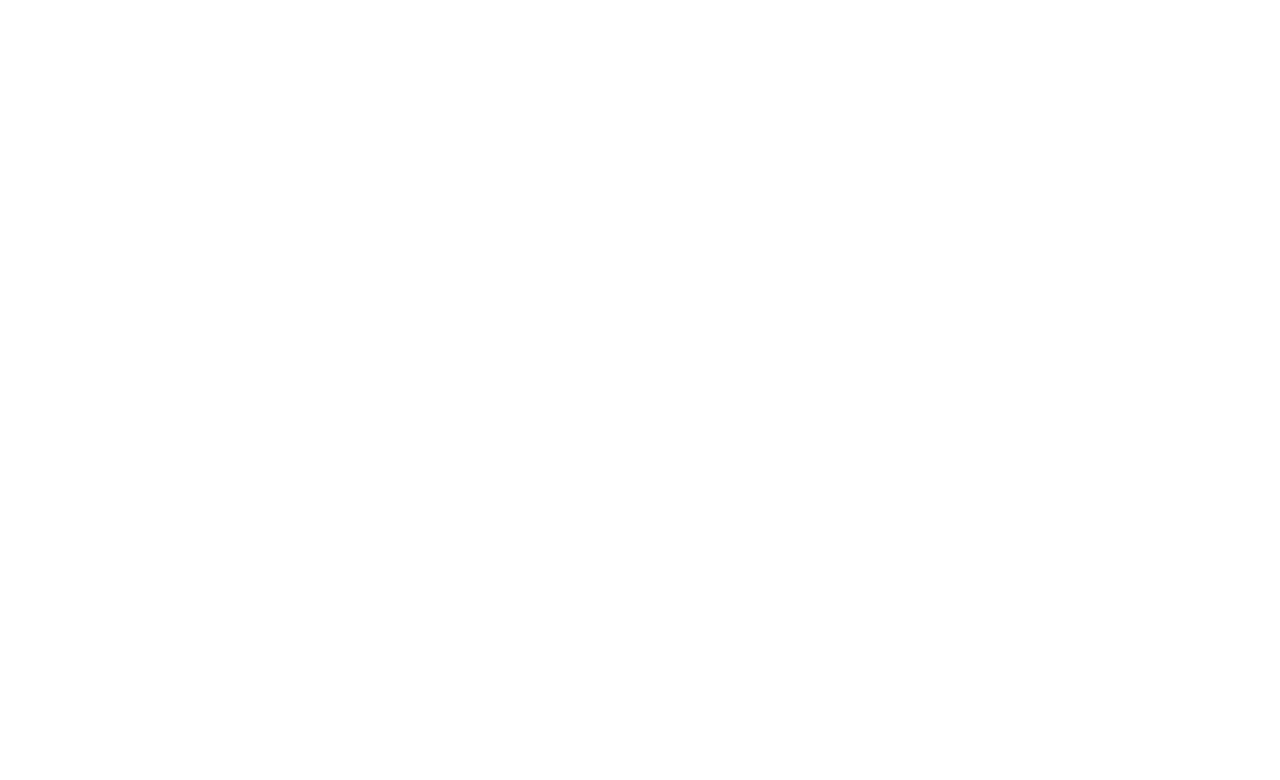
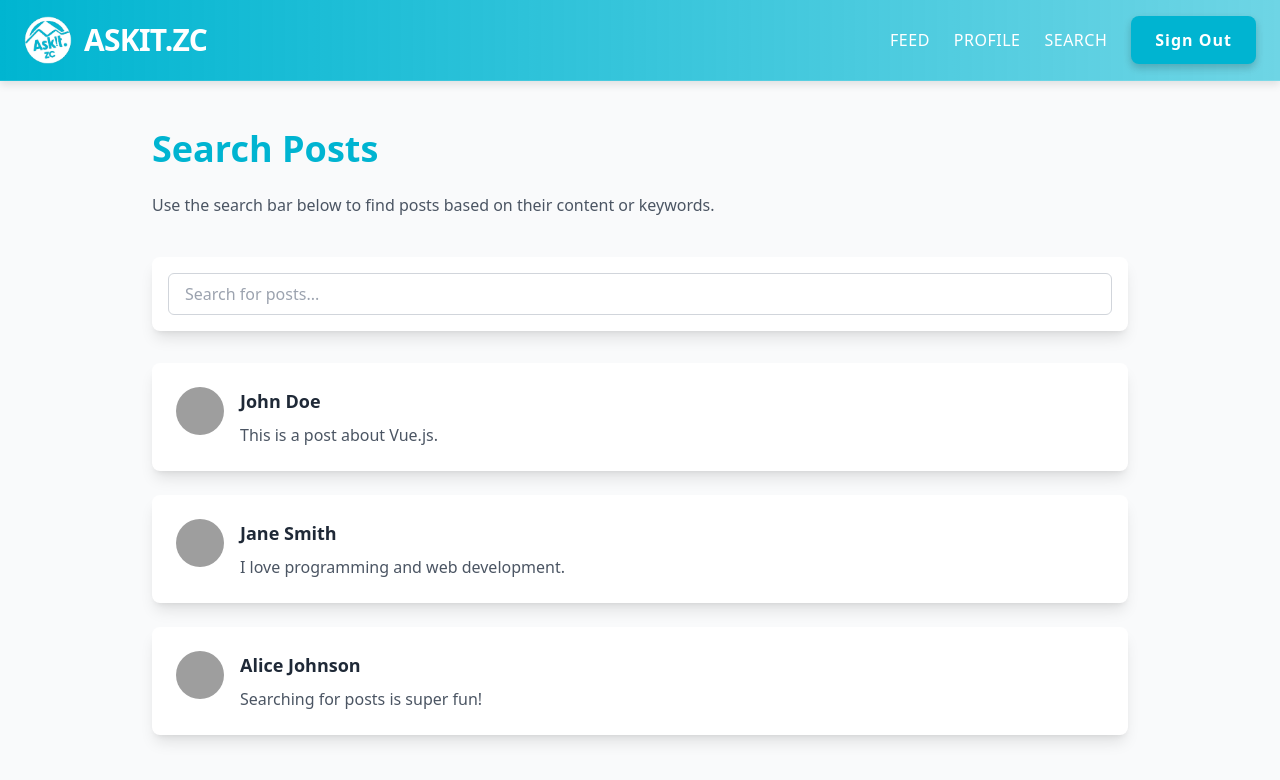
Before and after one commit to MahmoudEl-Gohary/askit-zc, a Vue app in the folder frontend/: page /Search in a window 1280 px wide. Before the commit this address had no page. Shown: the top 780 px of the page. Built offline with nearby package versions, Linux system fonts and the light colour scheme; grey boxes are pictures that could not be loaded.

Commit message:
add footer pages for privacy, terms, and help; update Header and router links

```diff
--- a/frontend/src/components/Header.vue
+++ b/frontend/src/components/Header.vue
@@ -33,7 +33,7 @@
         <RouterLink to="/profile" class="text-white hover:text-[#fff2f2] cursor-pointer transition-all duration-300">
           Profile
         </RouterLink>
-        <RouterLink to="/contact" class="text-white hover:text-[#fff2f2] cursor-pointer transition-all duration-300">
+        <RouterLink to="/Search" class="text-white hover:text-[#fff2f2] cursor-pointer transition-all duration-300">
           Search
         </RouterLink>
 
--- a/frontend/src/router/index.js
+++ b/frontend/src/router/index.js
@@ -5,6 +5,10 @@
 import contact from '@/views/PagesOfHeader/contact.vue'
 import features from '@/views/PagesOfHeader/features.vue'
 import feed from '@/views/feed.vue'
+import terms from '@/views/footer/terms.vue'
+import privacy from '@/views/footer/privacy.vue'
+import help from '@/views/footer/help.vue'
+import Search from '@/views/Search.vue'
 
 const router = createRouter({
   history: createWebHistory(import.meta.env.BASE_URL),
@@ -43,6 +47,26 @@
       path: '/feed',
       name: 'feed',
       component: feed
+    },
+    {
+      path: '/terms',
+      name: 'terms',
+      component: terms
+    },
+    {
+      path: '/privacy',
+      name: 'privacy',
+      component: privacy
+    },
+    {
+      path: '/help',
+      name: 'help',
+      component: help
+    },
+    {
+      path: '/Search',
+      name: 'Search',
+      component: Search
     }
   ],
 })
--- /dev/null
+++ b/frontend/src/views/Search.vue
@@ -0,0 +1,97 @@
+<script setup lang="ts">
+import Header from '@/components/Header.vue';
+import { ref, computed } from 'vue';
+
+// Sample posts data
+const posts = ref([
+  {
+    id: 1,
+    user: {
+      name: 'John Doe',
+      image: '/src/assets/images/profile.jpg',
+    },
+    content: 'This is a post about Vue.js.',
+  },
+  {
+    id: 2,
+    user: {
+      name: 'Jane Smith',
+      image: '/src/assets/images/profile2.jpg',
+    },
+    content: 'I love programming and web development.',
+  },
+  {
+    id: 3,
+    user: {
+      name: 'Alice Johnson',
+      image: '/src/assets/images/profile3.jpg',
+    },
+    content: 'Searching for posts is super fun!',
+  },
+]);
+
+// Search query
+const searchQuery = ref('');
+
+// Computed property to filter posts based on the search query
+const filteredPosts = computed(() =>
+  posts.value.filter((post) =>
+    post.content.toLowerCase().includes(searchQuery.value.toLowerCase())
+  )
+);
+</script>
+
+<template>
+    <Header />
+
+  <div class="min-h-screen bg-gray-50">
+    <div class="max-w-5xl mx-auto px-6 py-12">
+      <!-- Page Header -->
+      <h1 class="text-4xl font-bold text-[#00b4d1] mb-6">Search Posts</h1>
+      <p class="text-gray-600 mb-10">
+        Use the search bar below to find posts based on their content or keywords.
+      </p>
+
+      <!-- Search Bar -->
+      <div class="bg-white shadow-lg rounded-lg p-4 mb-8">
+        <input
+          v-model="searchQuery"
+          type="text"
+          placeholder="Search for posts..."
+          class="w-full px-4 py-2 border border-gray-300 rounded-md focus:ring-2 focus:ring-[#00b4d1] focus:outline-none"
+        />
+      </div>
+
+      <!-- Posts List -->
+      <div class="space-y-6">
+        <!-- Render filtered posts -->
+        <div
+          v-for="post in filteredPosts"
+          :key="post.id"
+          class="bg-white shadow-lg rounded-lg p-6 flex items-start space-x-4"
+        >
+          <!-- User Image -->
+          <img
+            :src="post.user.image"
+            alt="User Profile"
+            class="h-12 w-12 rounded-full object-cover"
+          />
+          <!-- Post Content -->
+          <div>
+            <h3 class="text-lg font-semibold text-gray-800">{{ post.user.name }}</h3>
+            <p class="text-gray-600 mt-2">{{ post.content }}</p>
+          </div>
+        </div>
+
+        <!-- No Posts Found -->
+        <div v-if="filteredPosts.length === 0" class="text-gray-500 text-center">
+          <p>No posts found. Try a different search term.</p>
+        </div>
+      </div>
+    </div>
+  </div>
+</template>
+
+<style scoped>
+/* Add any additional scoped styles if necessary */
+</style>
--- a/frontend/src/views/Signin.vue
+++ b/frontend/src/views/Signin.vue
@@ -144,9 +144,9 @@
         <footer class="w-full py-4 text-gray-600">
             <div class="mt-4 text-center text-xs text-gray-500">
                 <RouterLink to="/signup" class="hover:underline mx-2 text-[#00b4d1]">Sign Up</RouterLink>
-                <a href="#" class="hover:underline mx-2 text-[#00b4d1]">Privacy</a>
-                <a href="#" class="hover:underline mx-2 text-[#00b4d1]">Terms</a>
-                <a href="#" class="hover:underline mx-2 text-[#00b4d1]">Help</a>
+                <RouterLink to="/privacy" class="hover:underline mx-2 text-[#00b4d1]">Privacy</RouterLink>
+                <RouterLink to="/terms" class="hover:underline mx-2 text-[#00b4d1]">Terms</RouterLink>
+                <RouterLink to="/help" class="hover:underline mx-2 text-[#00b4d1]">Help</RouterLink>
             </div>
                 <p class="mt-4 text-center text-xs text-gray-500">
                 &copy; Askit ZC
--- a/frontend/src/views/Signup.vue
+++ b/frontend/src/views/Signup.vue
@@ -226,9 +226,9 @@
         <footer class="py-4 text-gray-600 w-full">
         <div class="mt-4 text-center text-xs text-gray-500">
             <RouterLink to="/" class="hover:underline mx-2 text-[#00b4d1]">Sign In</RouterLink>
-            <a href="#" class="hover:underline mx-2 text-[#00b4d1]">Privacy</a>
-            <a href="#" class="hover:underline mx-2 text-[#00b4d1]">Terms</a>
-            <a href="#" class="hover:underline mx-2 text-[#00b4d1]">Help</a>
+            <RouterLink to="/privacy" class="hover:underline mx-2 text-[#00b4d1]">Privacy</RouterLink>
+            <RouterLink to="/terms" class="hover:underline mx-2 text-[#00b4d1]">Terms</RouterLink>
+            <RouterLink to="/help" class="hover:underline mx-2 text-[#00b4d1]">Help</RouterLink>
         </div>
         <p class="mt-4 text-center text-xs text-gray-500">
             &copy; Askit ZC
--- /dev/null
+++ b/frontend/src/views/footer/help.vue
@@ -0,0 +1,63 @@
+<script setup>
+const faqs = [
+  {
+    question: "How do I reset my password?",
+    answer:
+      "To reset your password, click on the 'Forgot Password' link on the login page and follow the instructions.",
+  },
+  {
+    question: "How do I contact support?",
+    answer:
+      "You can contact support via email at support@example.com or by using the contact form on the 'Contact' page.",
+  },
+  {
+    question: "Can I delete my account?",
+    answer:
+      "Yes, you can delete your account by navigating to the account settings and selecting 'Delete Account'.",
+  },
+];
+</script>
+
+<template>
+  <div class="min-h-screen bg-gray-50">
+    <div class="max-w-4xl mx-auto px-6 py-12">
+      <h1 class="text-4xl font-bold text-[#00b4d1] mb-6">Help & Support</h1>
+      <p class="text-gray-600 mb-10">
+        Have questions? We've got answers. Check out our FAQs below or contact support for more assistance.
+      </p>
+      <div class="space-y-6">
+        <div
+          v-for="(faq, index) in faqs"
+          :key="index"
+          class="bg-white shadow-lg rounded-lg p-6"
+        >
+          <h2 class="text-lg font-semibold text-gray-800">{{ faq.question }}</h2>
+          <p class="text-gray-600 mt-2">{{ faq.answer }}</p>
+        </div>
+      </div>
+    </div>
+  </div>
+</template>
+
+<style scoped>
+/* Additional styles to match the website theme */
+</style>
+
+<!--
+
+
+<template>
+    <div class="min-h-screen bg-gray-50">
+      <div class="max-w-4xl mx-auto px-6 py-12">
+        <h1 class="text-4xl font-bold text-[#00b4d1] mb-6">Help & Support</h1>
+        <p class="text-gray-600">
+          If you have any questions or need assistance, please contact our support team or check our FAQs.
+        </p>
+      </div>
+    </div>
+  </template>
+
+  <style scoped>
+  /* Additional styles to match the website theme */
+  </style>
+   -->
--- /dev/null
+++ b/frontend/src/views/footer/privacy.vue
@@ -0,0 +1,65 @@
+<script setup>
+const privacyPolicy = [
+  {
+    title: "Data Collection",
+    content:
+      "We collect data when you create an account, use our services, and interact with the site. This includes personal information like name, email, and activity logs.",
+  },
+  {
+    title: "Data Usage",
+    content:
+      "Your data is used to provide and improve our services. We never sell your information to third parties.",
+  },
+  {
+    title: "Cookies",
+    content:
+      "We use cookies to enhance your browsing experience. You can manage your cookie preferences in your browser settings.",
+  },
+];
+</script>
+
+<template>
+  <div class="min-h-screen bg-gray-50">
+    <div class="max-w-4xl mx-auto px-6 py-12">
+      <h1 class="text-4xl font-bold text-[#00b4d1] mb-6">Privacy Policy</h1>
+      <p class="text-gray-600 mb-10">
+        Your privacy is important to us. Below you'll find details about how we handle your information.
+      </p>
+      <div class="space-y-6">
+        <div
+          v-for="(section, index) in privacyPolicy"
+          :key="index"
+          class="bg-white shadow-lg rounded-lg p-6"
+        >
+          <h2 class="text-lg font-semibold text-gray-800">{{ section.title }}</h2>
+          <p class="text-gray-600 mt-2">{{ section.content }}</p>
+        </div>
+      </div>
+    </div>
+  </div>
+</template>
+
+<style scoped>
+/* Additional styles to match the website theme */
+</style>
+
+
+
+
+
+
+
+<!-- <template>
+    <div class="min-h-screen bg-gray-50">
+      <div class="max-w-4xl mx-auto px-6 py-12">
+        <h1 class="text-4xl font-bold text-[#00b4d1] mb-6">Privacy Policy</h1>
+        <p class="text-gray-600">
+          Your privacy is important to us. This page outlines how we handle your personal information.
+        </p>
+      </div>
+    </div>
+  </template>
+
+  <style scoped>
+  /* Additional styles to match the website theme */
+  </style> -->
--- /dev/null
+++ b/frontend/src/views/footer/terms.vue
@@ -0,0 +1,64 @@
+<script setup>
+const terms = [
+  {
+    title: "Acceptance of Terms",
+    content:
+      "By using our services, you agree to comply with and be bound by these terms. If you do not agree, please do not use our services.",
+  },
+  {
+    title: "User Responsibilities",
+    content:
+      "Users are responsible for keeping their account information secure and for all activities that occur under their account.",
+  },
+  {
+    title: "Termination",
+    content:
+      "We reserve the right to suspend or terminate accounts that violate our policies or engage in unlawful activities.",
+  },
+];
+</script>
+
+<template>
+  <div class="min-h-screen bg-gray-50">
+    <div class="max-w-4xl mx-auto px-6 py-12">
+      <h1 class="text-4xl font-bold text-[#00b4d1] mb-6">Terms & Conditions</h1>
+      <p class="text-gray-600 mb-10">
+        Please read these terms and conditions carefully before using our services.
+      </p>
+      <div class="space-y-6">
+        <div
+          v-for="(term, index) in terms"
+          :key="index"
+          class="bg-white shadow-lg rounded-lg p-6"
+        >
+          <h2 class="text-lg font-semibold text-gray-800">{{ term.title }}</h2>
+          <p class="text-gray-600 mt-2">{{ term.content }}</p>
+        </div>
+      </div>
+    </div>
+  </div>
+</template>
+
+<style scoped>
+/* Additional styles to match the website theme */
+</style>
+
+
+
+
+
+
+<!-- <template>
+    <div class="min-h-screen bg-gray-50">
+      <div class="max-w-4xl mx-auto px-6 py-12">
+        <h1 class="text-4xl font-bold text-[#00b4d1] mb-6">Terms & Conditions</h1>
+        <p class="text-gray-600">
+          Please review our terms and conditions carefully before using our services.
+        </p>
+      </div>
+    </div>
+  </template>
+
+  <style scoped>
+  /* Additional styles to match the website theme */
+  </style> -->
```
